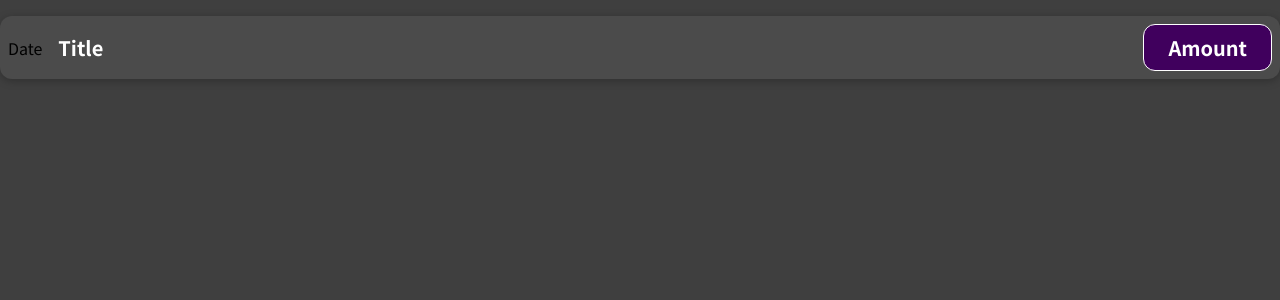
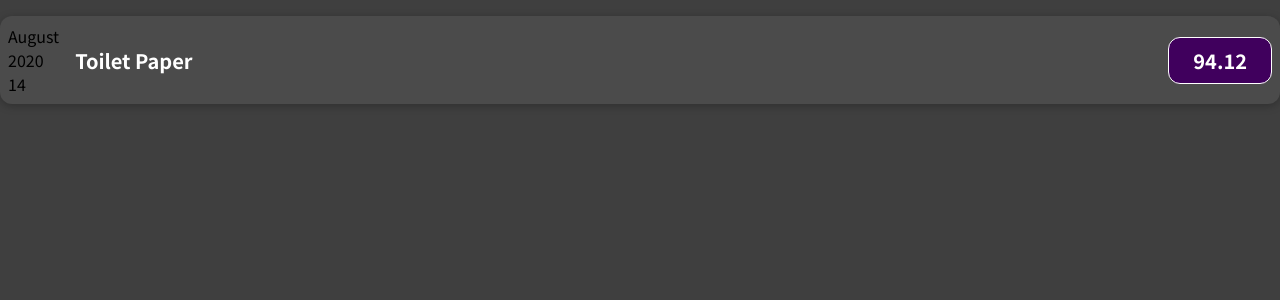
Before and after one commit to Ivandamien/expense_tracker, a React (Create React App) app: page / in a window 1280 px wide. Shown: the top 300 px of the page. Built offline with nearby package versions, Linux system fonts and the light colour scheme.

Commit message:
Implementing use of props

```diff
--- a/src/App.js
+++ b/src/App.js
@@ -1,14 +1,36 @@
-import ExpenseItem from './components/ExpenseItem'
+import ExpenseItem from "./components/ExpenseItem";
 
 function App() {
+  const expenses = [
+    {
+      id: "e1",
+      title: "Toilet Paper",
+      amount: 94.12,
+      date: new Date(2020, 7, 14),
+    },
+    { id: "e2", title: "New TV", amount: 799.49, date: new Date(2021, 2, 12) },
+    {
+      id: "e3",
+      title: "Car Insurance",
+      amount: 294.67,
+      date: new Date(2021, 2, 28),
+    },
+    {
+      id: "e4",
+      title: "New Desk (Wooden)",
+      amount: 450,
+      date: new Date(2021, 5, 12),
+    },
+  ];
+
   return (
     <div className="App">
-      <ExpenseItem />
+      <ExpenseItem
+        title={expenses[0].title}
+        amount={expenses[0].amount}
+        date={expenses[0].date} />
     </div>
-
-
   );
 }
 
-
 export default App;
--- /dev/null
+++ b/src/components/ExpenseDate.js
@@ -0,0 +1,22 @@
+import React from 'react'
+
+
+
+const ExpenseDate = (props) => {
+    const month = props.date.toLocaleString('en-US', { month: 'long' });
+    const day = props.date.toLocaleString('en-US', { day: '2-digit' });
+    const year = props.date.getFullYear();
+
+  return (
+
+
+      <div>
+            <div>{month}</div>
+            <div>{year}</div>
+            <div>{ day}</div>
+
+      </div>
+  )
+}
+
+export default ExpenseDate
--- a/src/components/ExpenseItem.js
+++ b/src/components/ExpenseItem.js
@@ -1,14 +1,18 @@
 import React from "react";
 import './ExpenseItem.css';
 
-const ExpenseItem = () => {
+import ExpenseDate from './ExpenseDate';
+
+const ExpenseItem = (props) => {
+
+
     return (
 
         <div className="expense-item">
-            <div>Date</div>
+            <ExpenseDate date={props.date} />
             <div className="expense-item__description">
-                <h2>Title</h2>
-                <div className="expense-item__price">Amount</div>
+                <h2>{ props.title}</h2>
+                <div className="expense-item__price">{ props.amount}</div>
             </div>
         </div>
     );
```
Also changed, not shown: src/components/ExpenseDate.css (added).
